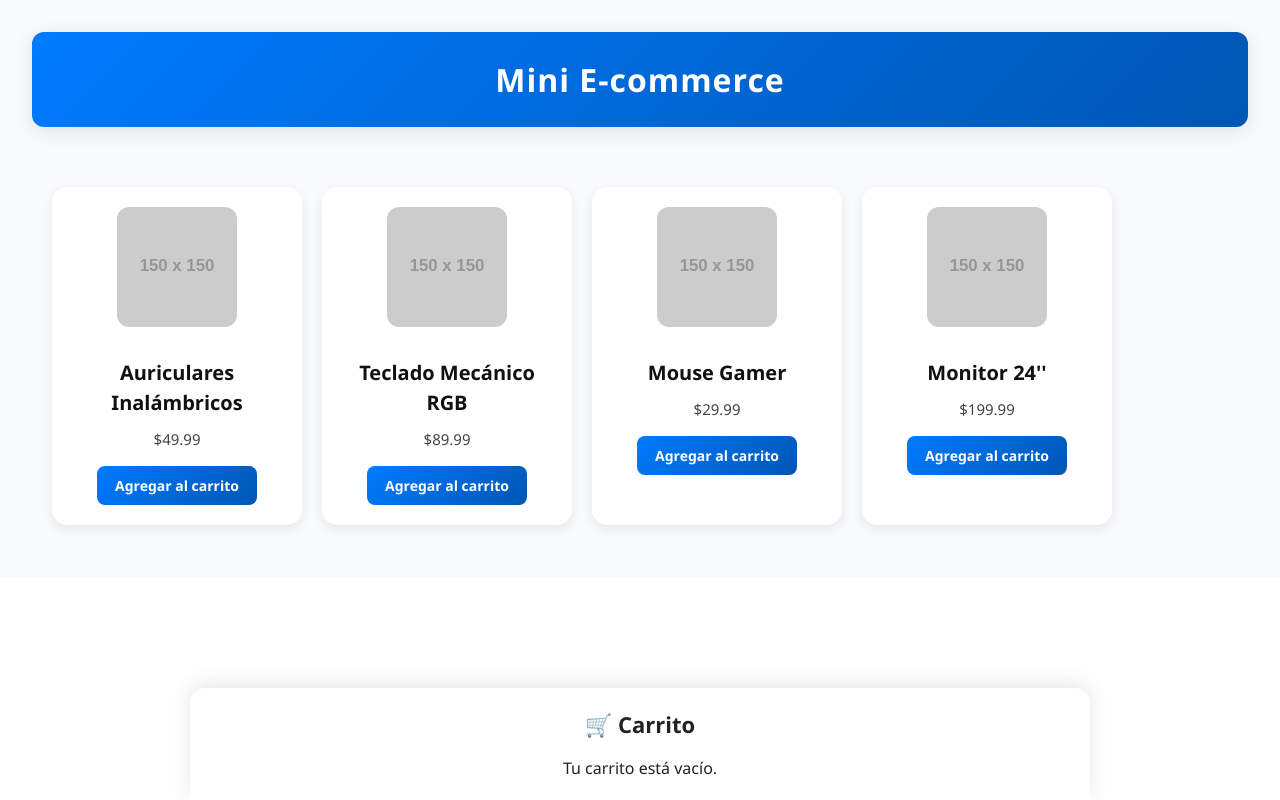
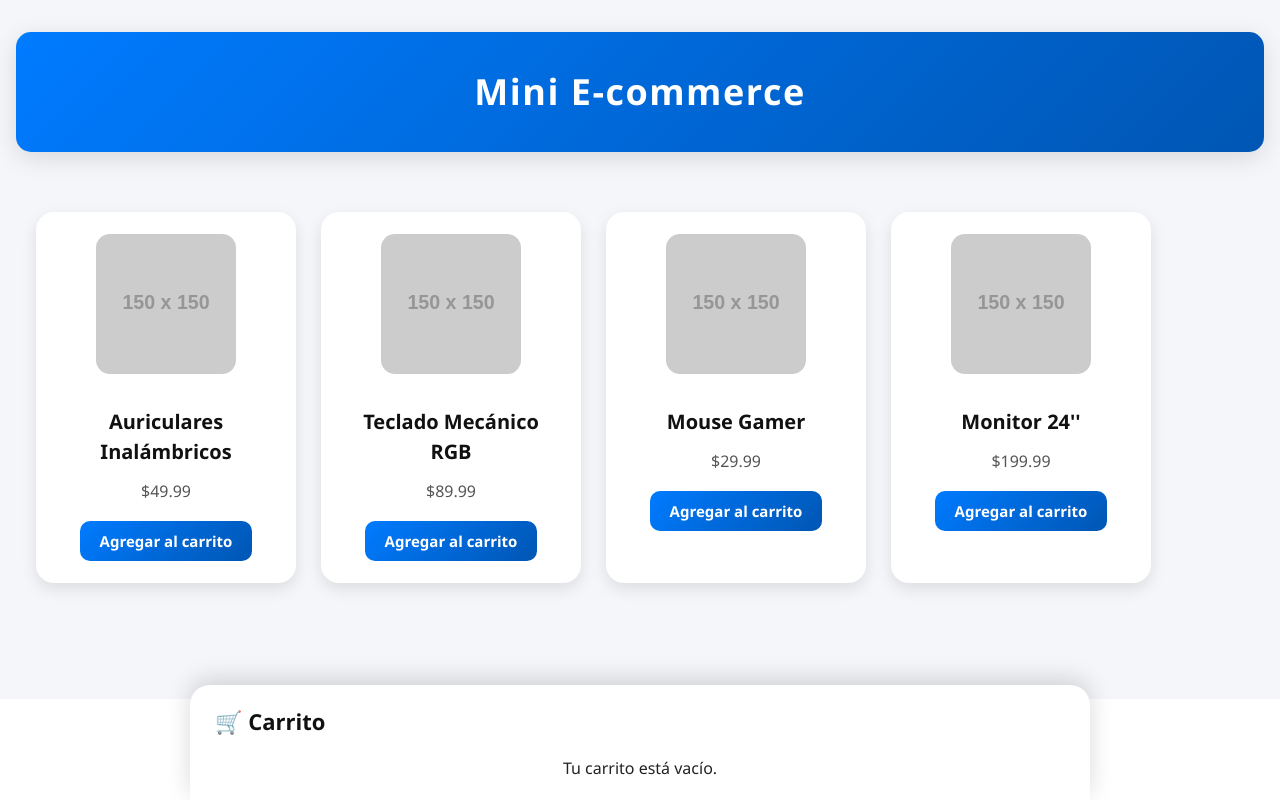
Before and after one commit to Patogol35/mini-ecommerce, a React (Vite) app: page / in a window 1280 px wide. Built offline with nearby package versions, Linux system fonts and the light colour scheme.

Commit message:
Update App.css

```diff
--- a/src/App.css
+++ b/src/App.css
@@ -10,34 +10,34 @@
 #root {
   max-width: 1280px;
   margin: 0 auto;
-  padding: 2rem;
+  padding: 2rem 1rem 6rem; /* espacio extra abajo para no tapar con carrito */
   text-align: center;
-  background-color: #f9fafc;
-  color: #222; /* Texto más oscuro */
+  background-color: #f4f6f9;
+  color: #222;
 }
 
 /* Header */
 .header {
   text-align: center;
   background: linear-gradient(135deg, #007bff, #0056b3);
-  padding: 30px 20px;
+  padding: 40px 20px;
   margin-bottom: 40px;
   color: #fff;
-  border-radius: 12px;
-  box-shadow: 0 4px 20px rgba(0,0,0,0.1);
+  border-radius: 15px;
+  box-shadow: 0 6px 25px rgba(0,0,0,0.12);
 }
 
 .header h1 {
-  font-size: 32px;
-  font-weight: 700;
-  letter-spacing: 1px;
+  font-size: 36px;
+  font-weight: 800;
+  letter-spacing: 1.5px;
 }
 
 /* Grid de productos - deslizable */
 .product-grid {
-  display: flex; /* cambiamos grid por flex */
-  gap: 20px;
-  overflow-x: auto; /* permite desplazamiento horizontal */
+  display: flex;
+  gap: 25px;
+  overflow-x: auto;
   padding: 20px;
   scroll-behavior: smooth;
 }
@@ -47,7 +47,7 @@
 }
 
 .product-grid::-webkit-scrollbar-thumb {
-  background: #bbb;
+  background: #aaa;
   border-radius: 4px;
 }
 
@@ -57,39 +57,39 @@
 
 /* Cards */
 .card {
-  flex: 0 0 250px; /* tamaño fijo para scroll horizontal */
+  flex: 0 0 260px;
   background-color: #fff;
-  padding: 20px;
-  border-radius: 15px;
-  box-shadow: 0 4px 12px rgba(0,0,0,0.08);
+  padding: 22px;
+  border-radius: 18px;
+  box-shadow: 0 6px 16px rgba(0,0,0,0.1);
   text-align: center;
-  transition: transform 0.2s ease, box-shadow 0.2s ease;
+  transition: transform 0.25s ease, box-shadow 0.25s ease;
 }
 
 .card:hover {
-  transform: translateY(-5px);
-  box-shadow: 0 8px 18px rgba(0,0,0,0.12);
+  transform: translateY(-6px) scale(1.02);
+  box-shadow: 0 10px 20px rgba(0,0,0,0.15);
 }
 
 .card img {
-  width: 120px;
-  height: 120px;
+  width: 140px;
+  height: 140px;
   object-fit: cover;
-  border-radius: 12px;
+  border-radius: 14px;
   margin-bottom: 15px;
 }
 
 .card h3 {
-  margin: 10px 0;
+  margin: 12px 0;
   font-size: 20px;
   font-weight: 600;
-  color: #111; /* más oscuro */
+  color: #111;
 }
 
 .card p {
-  color: #444;
-  font-size: 15px;
-  margin-bottom: 15px;
+  color: #555;
+  font-size: 16px;
+  margin-bottom: 18px;
 }
 
 /* Botones */
@@ -97,10 +97,10 @@
 .pay-button {
   background: linear-gradient(135deg, #007bff, #0056b3);
   color: white;
-  padding: 10px 18px;
+  padding: 10px 20px;
   border: none;
-  border-radius: 8px;
-  font-size: 14px;
+  border-radius: 10px;
+  font-size: 15px;
   font-weight: 600;
   cursor: pointer;
   transition: background 0.3s ease, transform 0.2s ease;
@@ -109,7 +109,7 @@
 .card button:hover,
 .pay-button:hover {
   background: linear-gradient(135deg, #0056b3, #003f8a);
-  transform: scale(1.05);
+  transform: scale(1.07);
 }
 
 /* Carrito */
@@ -121,17 +121,20 @@
   width: 100%;
   max-width: 900px;
   background-color: #fff;
-  padding: 20px;
-  border-radius: 15px 15px 0 0;
-  box-shadow: 0 -4px 20px rgba(0,0,0,0.1);
-  max-height: 350px;
+  padding: 20px 25px;
+  border-radius: 20px 20px 0 0;
+  box-shadow: 0 -6px 25px rgba(0,0,0,0.15);
+  max-height: 380px;
   overflow-y: auto;
+  transition: all 0.3s ease;
 }
 
 .cart h2 {
-  margin-bottom: 15px;
+  margin-bottom: 18px;
   font-size: 22px;
-  color: #222;
+  font-weight: 700;
+  color: #111;
+  text-align: left;
 }
 
 .cart-item {
@@ -139,36 +142,47 @@
   justify-content: space-between;
   align-items: center;
   border-top: 1px solid #eee;
-  padding: 12px 0;
+  padding: 14px 0;
+}
+
+.cart-item:last-child {
+  border-bottom: 1px solid #eee;
 }
 
 .cart-item-controls button {
-  padding: 6px 10px;
-  margin: 0 3px;
-  border-radius: 6px;
-  background-color: #f1f1f1;
+  padding: 6px 12px;
+  margin: 0 4px;
+  border-radius: 8px;
+  background-color: #f4f4f4;
   border: none;
   cursor: pointer;
-  transition: background 0.2s ease;
+  transition: background 0.2s ease, transform 0.2s ease;
 }
 
 .cart-item-controls button:hover {
   background-color: #ddd;
+  transform: scale(1.1);
 }
 
+/* Total */
 .cart-total {
   display: flex;
   justify-content: space-between;
   font-weight: bold;
-  padding-top: 15px;
-  font-size: 18px;
+  padding-top: 20px;
+  font-size: 20px;
   color: #111;
+  border-top: 2px solid #ddd;
+  margin-top: 15px;
 }
 
 /* Botón de pago */
 .pay-button {
-  margin-top: 15px;
+  margin-top: 20px;
   background: linear-gradient(135deg, #28a745, #1e7e34);
+  font-size: 16px;
+  padding: 12px 25px;
+  border-radius: 12px;
 }
 .pay-button:hover {
   background: linear-gradient(135deg, #218838, #166628);
```
